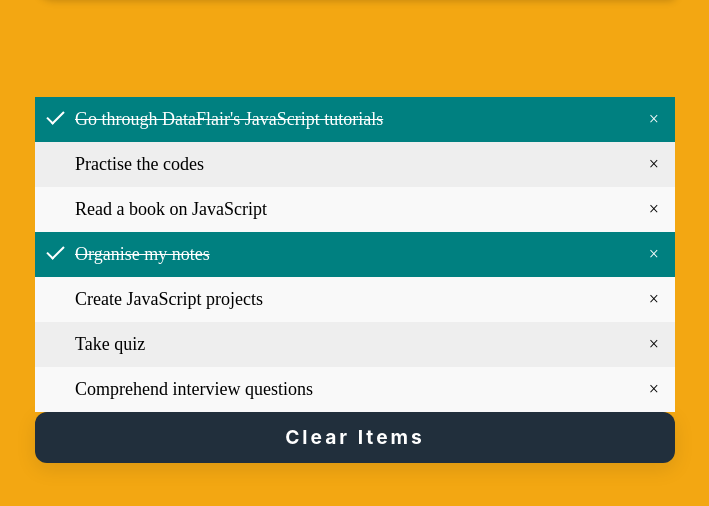
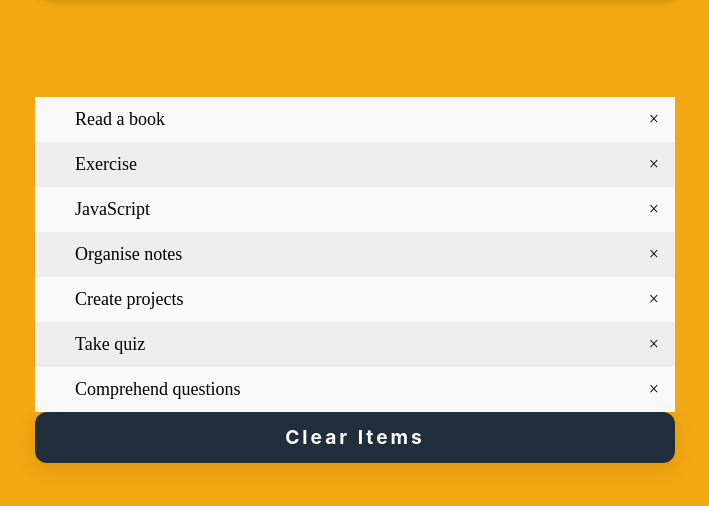
Before and after one commit to RitikAgarwal007/LGMVIP-Web, a plain HTML site: page index.html in a window 1280 px wide. Shown: the part 254-760 px from the top of the page, without its empty margins (285-994 px from the left). Drawn offline with Linux system fonts and the light colour scheme.

Commit message:
Update index.html

```diff
--- a/index.html
+++ b/index.html
@@ -12,13 +12,13 @@
     </div>
 
     <ul id="myUL">
-      <li class="checked">Go through DataFlair's JavaScript tutorials</li>
-      <li>Practise the codes</li>
-      <li>Read a book on JavaScript</li>
-      <li class="checked">Organise my notes</li>
-      <li>Create JavaScript projects</li>
+     <li >Read a book</li>
+      <li>Exercise</li>
+      <li>JavaScript</li>
+      <li >Organise notes</li>
+      <li>Create projects</li>
       <li>Take quiz</li>
-      <li>Comprehend interview questions</li>
+      <li>Comprehend questions</li>
     </ul>
     <button type="button" id="clear-list" onclick="removeAll()">Clear Items</button>
 
```
